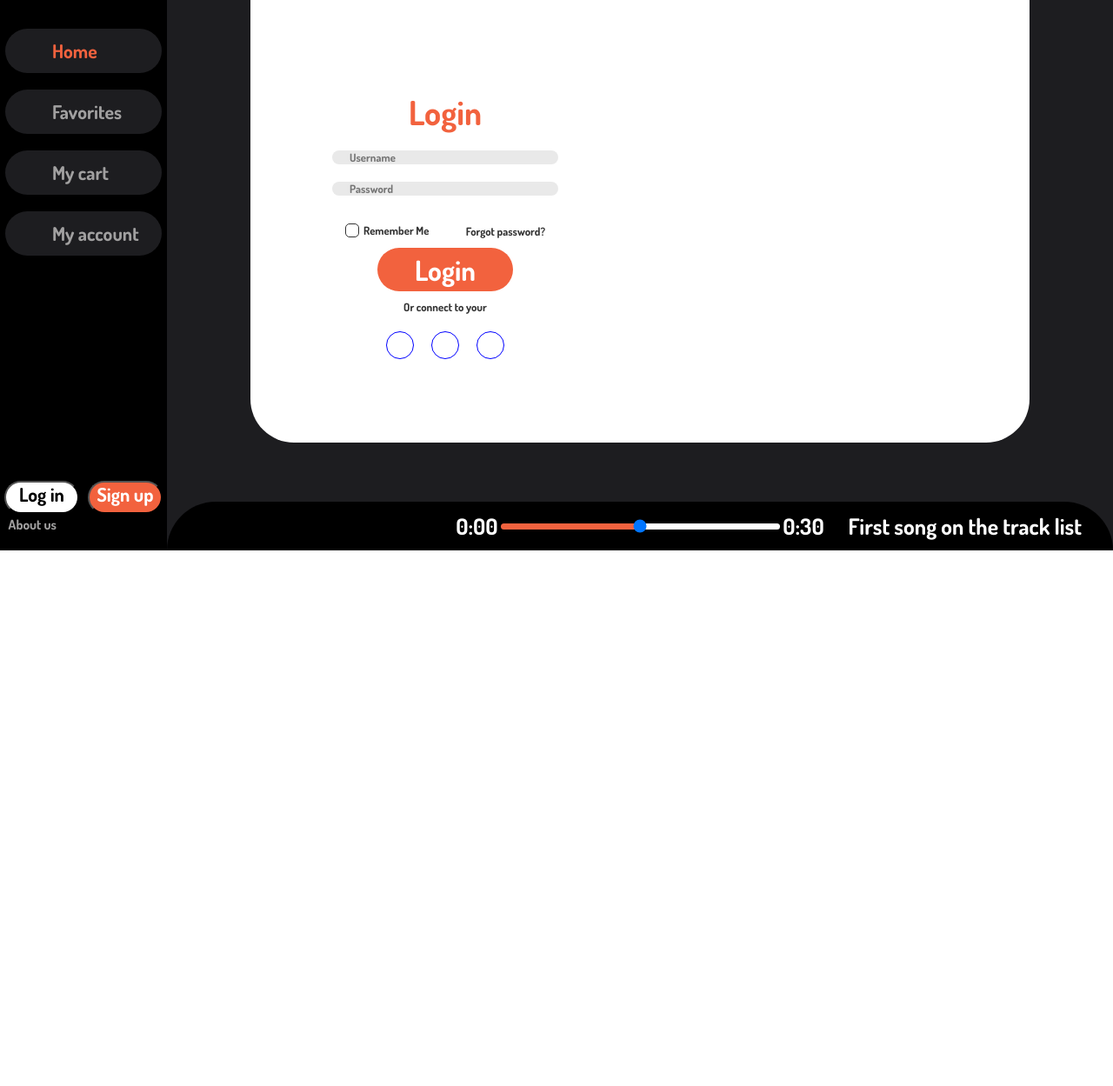
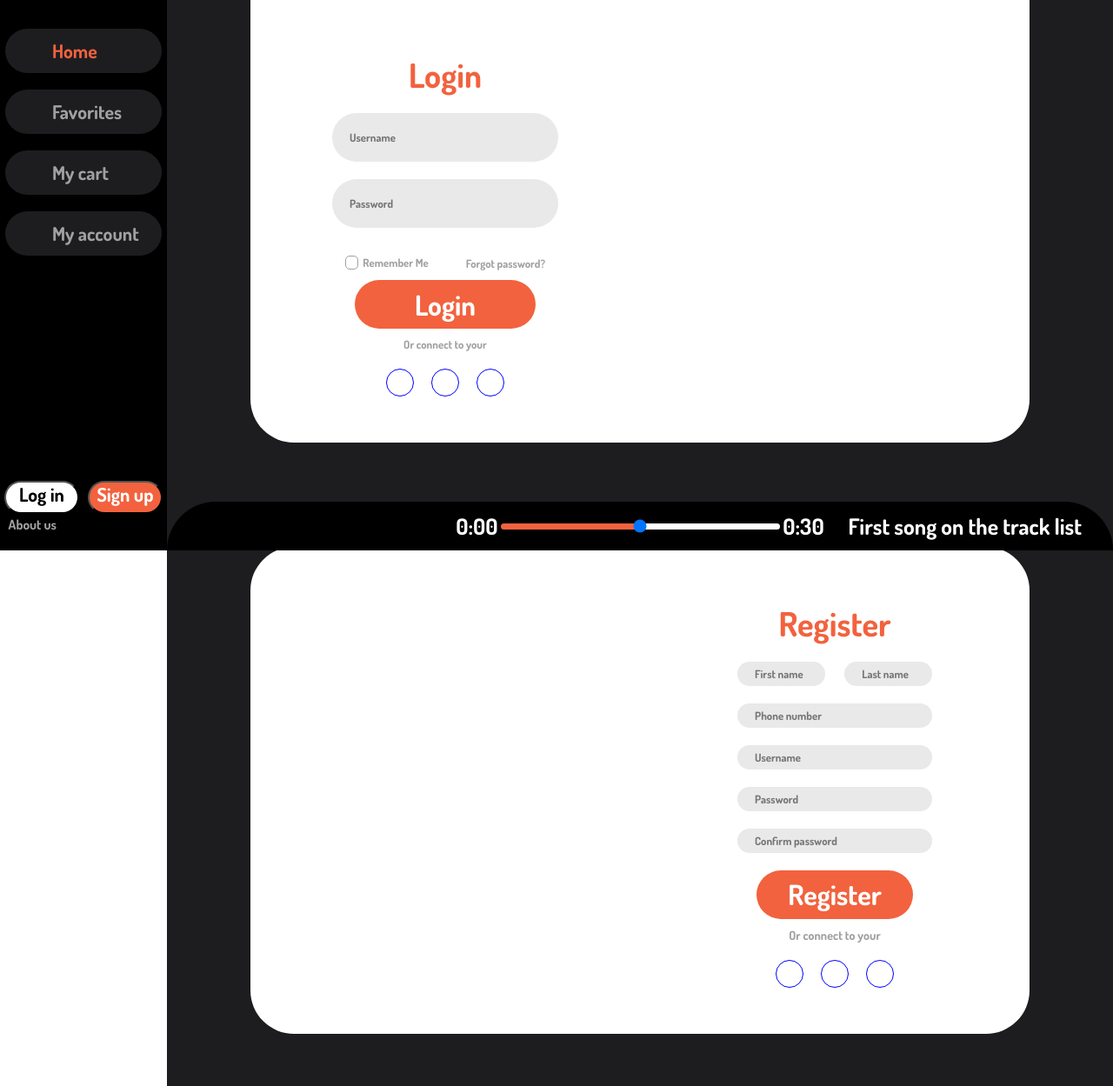
Before and after one commit to nKay83/Classic-Groove, a PHP site: page / in a window 1280 px wide. Shown: the part 167-1416 px from the top of the page at 87% size. Before the commit the page ends 800 px from the top, so only its background shows below. Run offline with PHP 8.4, Linux system fonts and the light colour scheme; some libraries are stand-ins or nearby versions.

Commit message:
add register

```diff
--- a/src/compoment/login.php
+++ b/src/compoment/login.php
@@ -35,3 +35,33 @@
         </div>
     </div>
 </div>
+
+<div id="register">
+    <div class="register-form">
+        <div class="left">
+
+        </div>
+        <div class="right">
+            <form action="" class="container">
+                <p class="header">Register</p>
+                <div class="name">
+                    <input type="text" name="fName" class="fName" placeholder="First name" require>
+                    <input type="text" name="lName" class="lName" placeholder="Last name" require>
+                </div>
+                <input type="text" name="phonenumber" class="text" placeholder="Phone number" require>
+                <input type="text" name="username" class="text" placeholder="Username" require>
+                <input type="password" name="password" class="text" placeholder="Password" require>
+                <input type="password" name="password" class="text" placeholder="Confirm password" require>
+                <div class="submit"><input type="submit" value="Register">
+                    <p class="color333">Or connect to your</p>
+                    <br>
+                    <div class="circle-container">
+                        <div class="circle"></div>
+                        <div class="circle"></div>
+                        <div class="circle"></div>
+                    </div>
+                </div>
+            </form>
+        </div>
+    </div>
+</div>
--- a/src/style/login.css
+++ b/src/style/login.css
@@ -1,4 +1,4 @@
-#login {
+#login,#register {
   font-family: "Dosis", sans-serif;
   display: flex;
   justify-content: center;
@@ -8,7 +8,7 @@
 #login p {
   margin-top: 10px;
 }
-#login .header {
+#login .header,#register .header{
   font-size: 3vw;
   display: flex;
   justify-content: center;
@@ -16,7 +16,7 @@
   color: var(--ora);
   cursor: default;
 }
-#login .login-form {
+#login .login-form,#register .register-form {
   background-color: var(--whi);
   display: flex;
   top: 0;
@@ -48,13 +48,14 @@
   font-family: "Dosis", sans-serif;
   font-size: 1vw;
   width: 100%;
+  height: 7vh;
   border: none;
   border-radius: 50px;
   background-color: var(--gr2);
-  color: #333;
   margin: 10px 0px 10px 0px;
   outline: none;
   padding: 0 0 0 20px;
+
 }
 #login input[type="text"]::placeholder,input[type="password"]::placeholder,/* Chrome, Firefox, Opera, Safari 10.1+ */
 #login input[type="text"]:-ms-input-placeholder,input[type="password"]:-ms-input-placeholder,  /* Internet Explorer 10-11 */
@@ -72,8 +73,8 @@
   float: right;
   font-weight: 800;
   position: relative;
-  margin-right: 20px;
-  margin-top: -47px;
+  margin-right: 3vh;
+  margin-top: -6.25vh;
   position: relative;
 }
 #login .bottom {
@@ -89,9 +90,9 @@
 }
 #login input[type="checkbox"] {
   appearance: none;
-  height: 16px;
-  width: 16px;
-  border: 1px solid #333;
+  height: 1.2vw;
+  width: 1.2vw;
+  border: 1px solid var(--gr1);
   border-radius: 5px;
   margin-right: 5px;
   display: flex;
@@ -111,33 +112,34 @@
 #login input[type="checkbox"]:checked:after {
   display: block;
 }
-#login .submit {
+#login .submit ,#register .submit{
   width: 100%;
   display: flex;
   align-items: center;
   justify-content: center;
   flex-direction: column;
+  margin-top: 10px;
 }
-#login input[type="submit"] {
+#login input[type="submit"],#register input[type="submit"] {
   font-family: "Dosis", sans-serif;
   border: none;
   cursor: pointer;
   border-radius: 30px;
   font-size: 2.5vw;
-  height: 50px;
+  height: 7vh;
   outline: none;
-  width: 60%;
+  width: 80%;
   color: var(--whi);
   background-color: var(--ora);
 }
-#login input[type="submit"]:hover {
+#login input[type="submit"]:hover,#register input[type="submit"]:hover {
   box-shadow: 1px 5px 7px 1px rgba(0, 0, 0, 0.2);
 }
-#login .circle-container {
+#login .circle-container,#register .circle-container{
   display: flex;
   flex-direction: row;
 }
-#login .circle {
+#login .circle ,#register .circle{
   margin: 0px 10px 0px 10px;
   width: 2.5vw;
   height: 2.5vw;
@@ -145,5 +147,59 @@
   border: 1px solid blue;
 }
 #login .color333 {
-  color: #333;
+  color: var(--gr1);
 }
+#register .left{
+  width: 50%;
+}
+
+#register .right{
+  display: flex;
+  justify-content: center;
+  align-items: center;
+  width: 50%;
+}
+#register .container{
+  display: flex;
+  justify-content: center;
+  align-items: center;
+  width: 50%;
+  flex-direction: column;
+}
+#register .name{
+  display: flex;
+  flex-direction: row;
+  justify-content: space-between;
+}
+
+#register .name input{
+  font-family: "Dosis", sans-serif;
+  font-size: 1vw;
+  width: 45%;
+
+  border: none;
+  border-radius: 50px;
+  background-color: var(--gr2);
+  margin: 10px 0px 10px 0px;
+  outline: none;
+  padding: 0 0 0 20px;
+  height: 3.5vh;
+}
+#register .submit p{
+  margin-top: 10px;
+  font-size: 1.1vw;
+  color: var(--gr1);
+}
+#register .text{
+  font-family: "Dosis", sans-serif;
+  font-size: 1vw;
+  width: 100%;
+  border: none;
+  border-radius: 50px;
+  background-color: var(--gr2);
+  color: var(--gr1);
+  margin: 10px 0px 10px 0px;
+  outline: none;
+  padding: 0 0 0 20px;
+  height: 3.5vh;
+}
```
